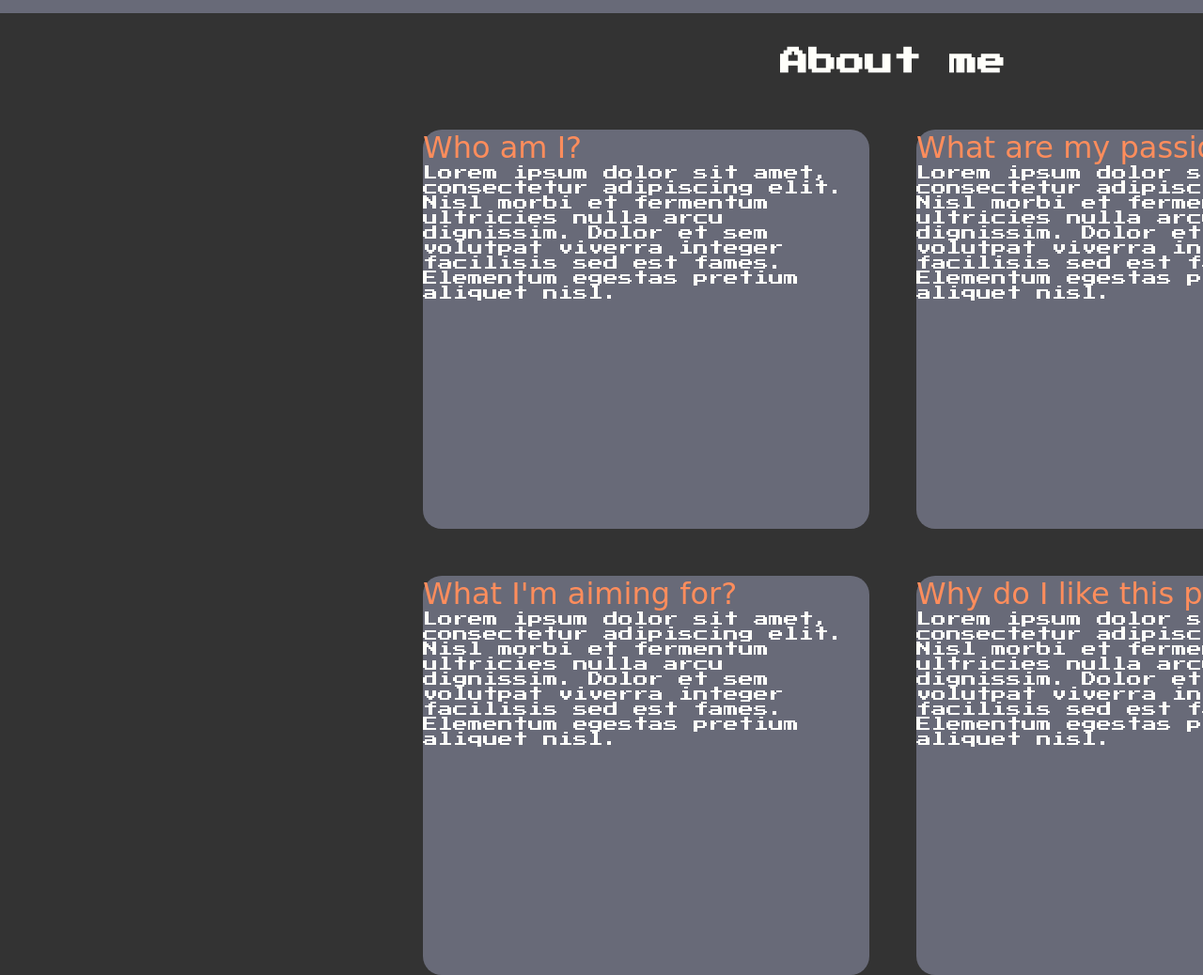
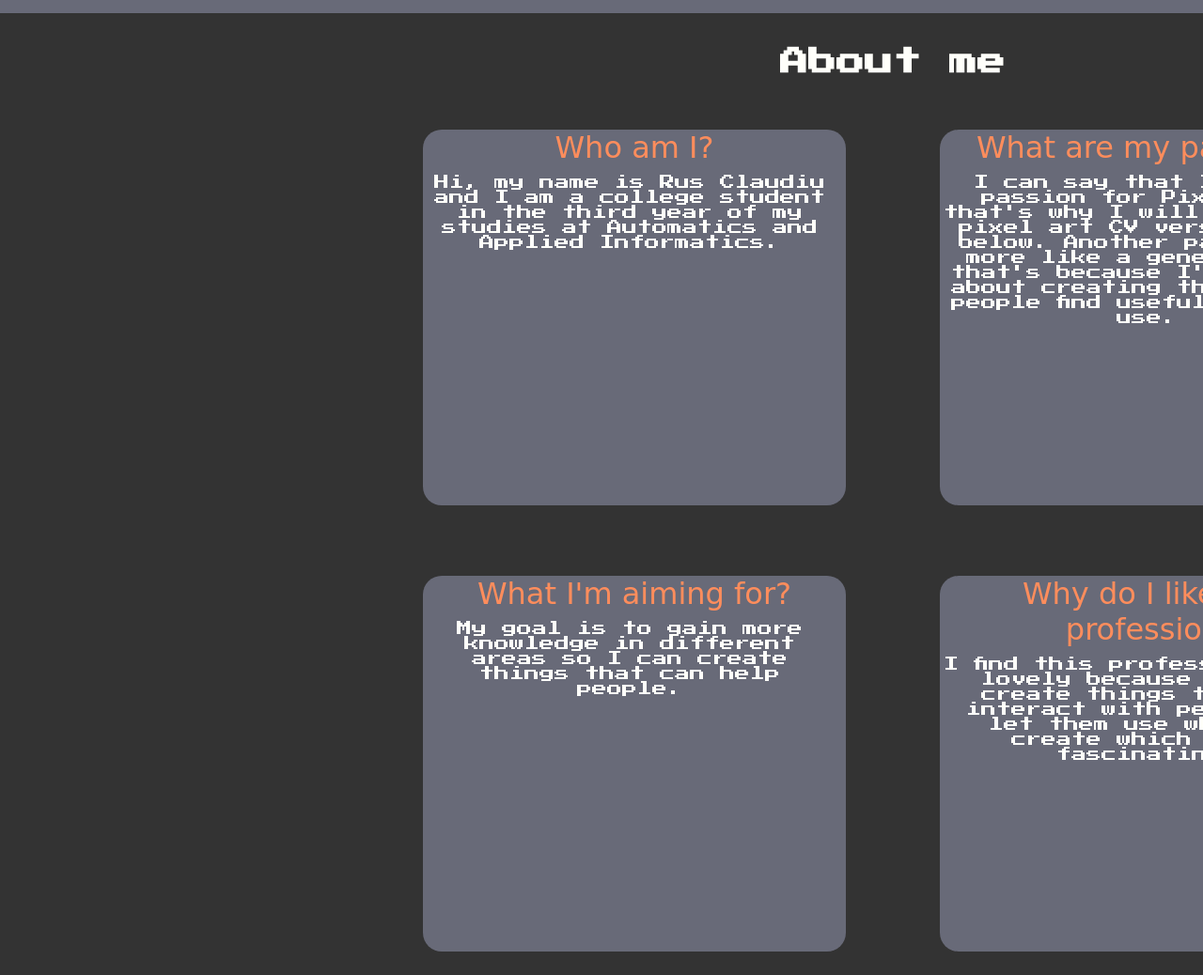
Before and after one commit to CrashMtfk/Portfolio, a website built with Vite: page portfolio/index.html in a window 1280 px wide. Shown: the part 1040-2078 px from the top of the page at 94% size. Built offline with nearby package versions, Linux system fonts and the light colour scheme; a web font is replaced by a local one.

Commit message:
done text and placement for grids

```diff
--- a/portfolio/index.html
+++ b/portfolio/index.html
@@ -38,31 +38,27 @@
       <div class="about-content">
         <div class="who-container">
           <h3>Who am I?</h3>
-          <p>Lorem ipsum dolor sit amet, consectetur adipiscing elit.
-            Nisl morbi et fermentum ultricies nulla arcu dignissim.
-             Dolor et sem volutpat viverra integer facilisis sed est fames.
-            Elementum egestas pretium aliquet nisl.</p>
+          <p>Hi, my name is Rus Claudiu and I am a college student in the third
+          year of my studies at Automatics and Applied Informatics.</p>
         </div>
         <div class="passions-container">
           <h3>What are my passions?</h3>
-          <p>Lorem ipsum dolor sit amet, consectetur adipiscing elit.
-            Nisl morbi et fermentum ultricies nulla arcu dignissim.
-             Dolor et sem volutpat viverra integer facilisis sed est fames.
-            Elementum egestas pretium aliquet nisl.</p>
+          <p>I can say that I have a passion for Pixel Art, that's why
+          I will provide a pixel art CV version down below.
+          Another passion is more like a general one, that's because
+          I'm talking about creating things that people find usefull
+          and can use.</p>
         </div>
         <div class="aiming-container">
           <h3>What I'm aiming for?</h3>
-          <p>Lorem ipsum dolor sit amet, consectetur adipiscing elit.
-            Nisl morbi et fermentum ultricies nulla arcu dignissim.
-             Dolor et sem volutpat viverra integer facilisis sed est fames.
-            Elementum egestas pretium aliquet nisl.</p>
+          <p>My goal is to gain more knowledge in different areas so
+          I can create things that can help people.</p>
         </div>
         <div class="profession-container">
           <h3>Why do I like this profession?</h3>
-          <p>Lorem ipsum dolor sit amet, consectetur adipiscing elit.
-            Nisl morbi et fermentum ultricies nulla arcu dignissim.
-             Dolor et sem volutpat viverra integer facilisis sed est fames.
-            Elementum egestas pretium aliquet nisl.</p>
+          <p>I find this profession quite lovely because you can create
+          things that can interact with people and let them use what you
+          create which I find fascinating.</p>
         </div>
       </div>
     </div>
--- a/portfolio/style.css
+++ b/portfolio/style.css
@@ -108,7 +108,7 @@ nav ul li a:hover{
 .about-content{
   display: grid;
   grid-template-columns: 2fr 2fr;
-  grid-gap: 50px;
+  grid-gap: 50px 100px;
   width: 1000px;
   height: 900px;
   margin: auto;
@@ -127,6 +127,13 @@ nav ul li a:hover{
 }
 
 .about-content div {
+  width: 450px;
+  height: 400px;
   background-color: #686A78;
   border-radius: 20px;
+  text-align: center;
 }
+
+.about-content div p {
+  padding: 10px 10px 10px 0px;
+}
```
